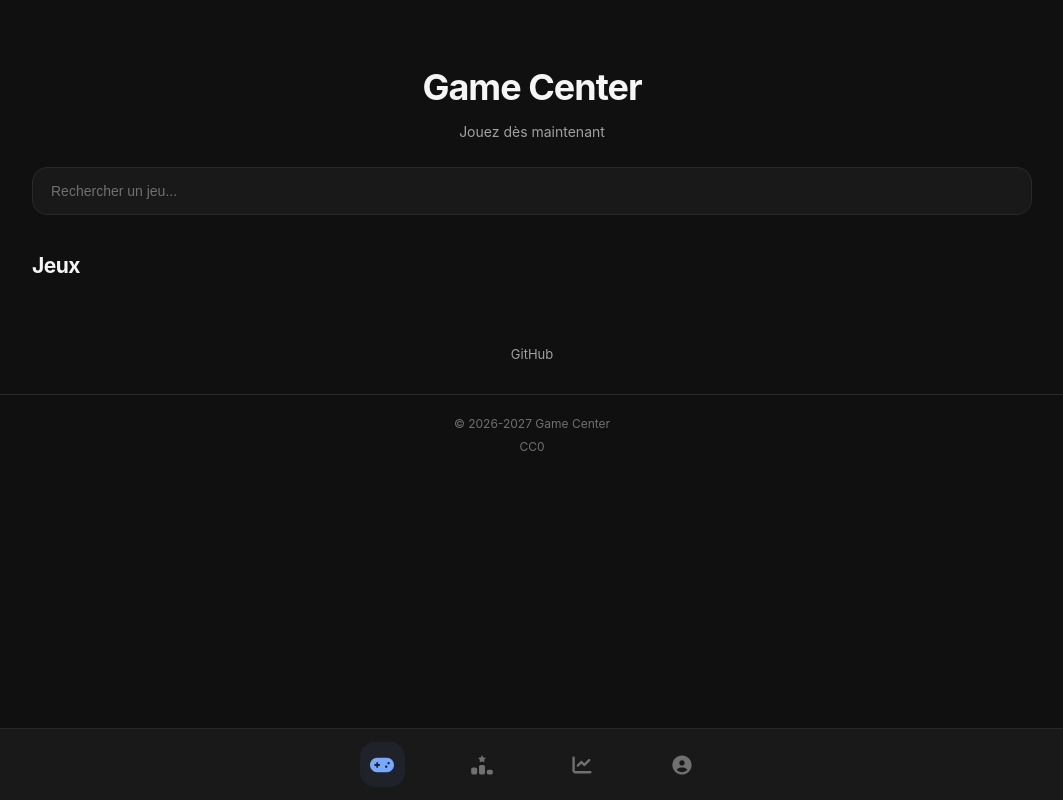
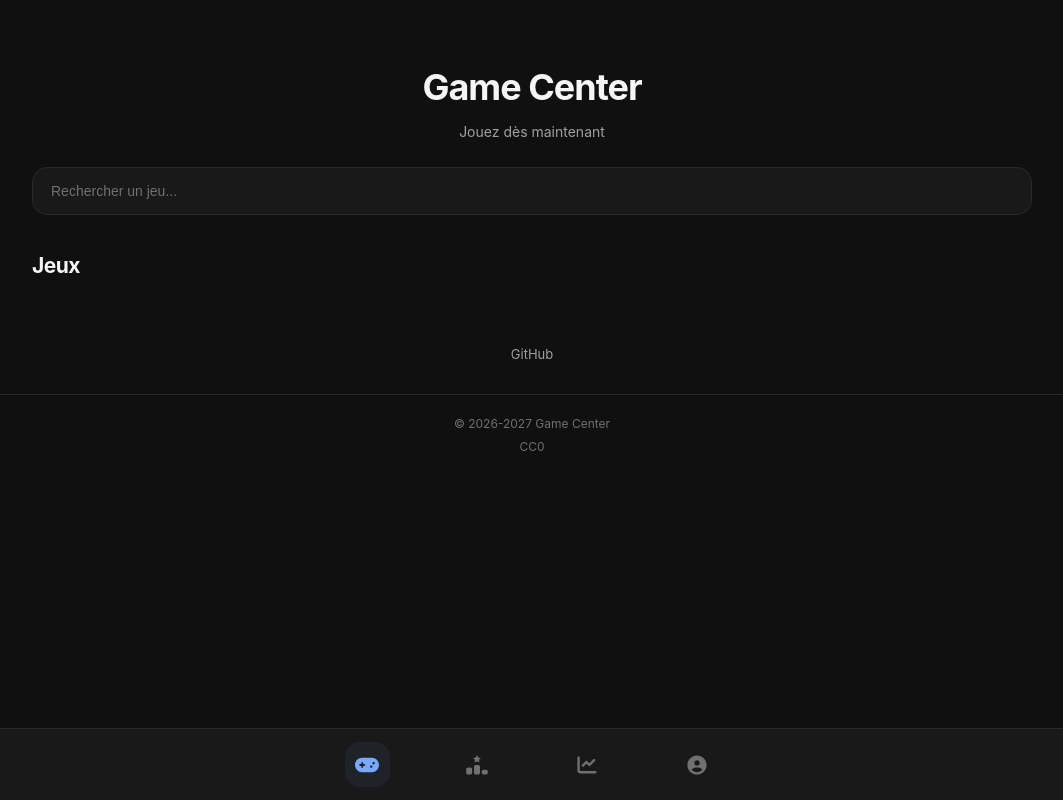
Before and after one commit to McAlex4031/Game-Center, a plain HTML site: page index.html in a window 1280 px wide. Shown: the whole page, without its empty margins (108-1171 px from the left). Drawn offline with Linux system fonts and the light colour scheme.

Commit message:
Update gap property in bottom-nav class

```diff
--- a/style.css
+++ b/style.css
@@ -281,6 +281,7 @@ footer p + p {
    NAVIGATION INFÉRIEURE
 ===================================================== */
 
+
 .bottom-nav {
     position: fixed;
     bottom: 0;
@@ -292,13 +293,14 @@ footer p + p {
     display: flex;
     justify-content: center;
     align-items: center;
-    gap: 55px;
+    gap: clamp(25px, 8vw, 65px);
 
     background: #191919;
     border-top: 1px solid var(--border);
 
     z-index: 100;
 }
+
 
 .bottom-nav-item {
     width: 45px;
```
